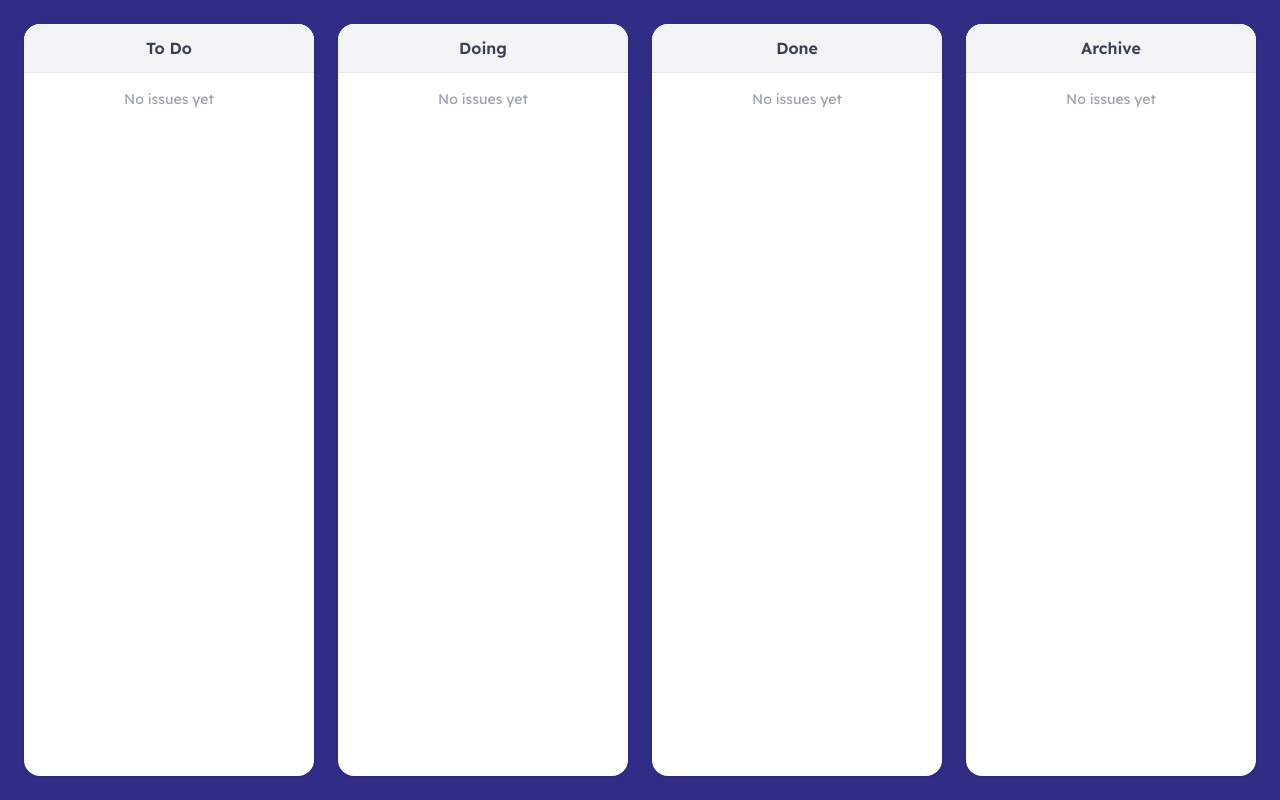
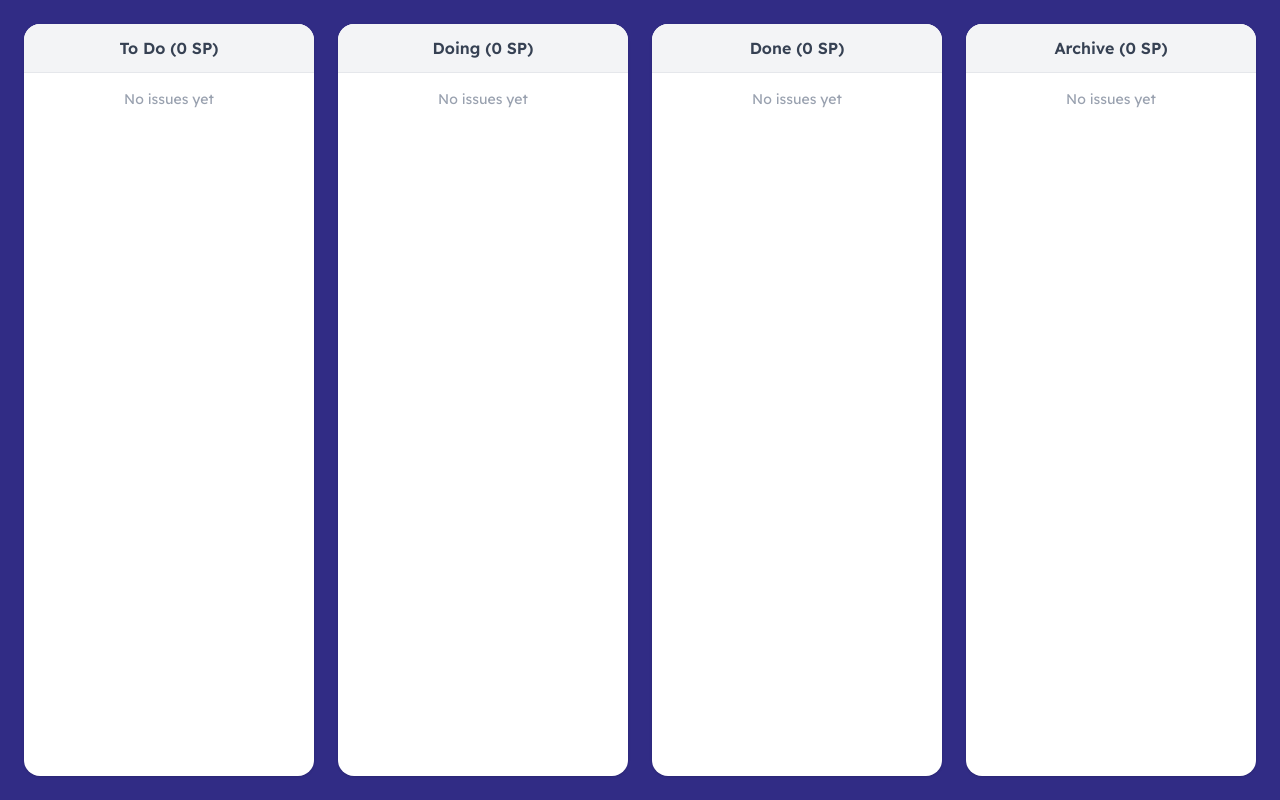
Before and after one commit to sidmuc21/kanban, a SvelteKit app: page / in a window 1280 px wide. Built offline with nearby package versions, Linux system fonts and the light colour scheme.

Commit message:
added components, stores

```diff
--- a/package.json
+++ b/package.json
@@ -20,6 +20,7 @@
 		"@tailwindcss/forms": "^0.5.10",
 		"@tailwindcss/typography": "^0.5.18",
 		"@tailwindcss/vite": "^4.1.13",
+		"@types/date-fns": "^2.5.3",
 		"@types/node": "^22",
 		"eslint": "^9.36.0",
 		"eslint-config-prettier": "^10.1.8",
@@ -31,5 +32,8 @@
 		"svelte": "^5.39.5",
 		"tailwindcss": "^4.1.13",
 		"vite": "^7.1.7"
+	},
+	"dependencies": {
+		"date-fns": "^4.1.0"
 	}
 }
--- /dev/null
+++ b/src/lib/components/IssueCard.svelte
@@ -0,0 +1,29 @@
+<script lang="ts">
+    import type { Issue } from "$lib/stores/boardStore";
+
+    export let issue: Issue;
+
+    // Format date to readable string
+    const formatDate = (dateStr: string) => {
+      const d = new Date(dateStr);
+      return d.toLocaleDateString(undefined, { year: 'numeric', month: 'short', day: 'numeric' });
+    };
+
+    const isOverdue = (dueStr: string) => {
+      return new Date() > new Date(dueStr);
+    };
+  </script>
+
+  <div class="bg-white p-3 rounded-xl shadow border border-gray-200">
+    <div class="flex justify-between items-center mb-1">
+      <h3 class="font-semibold text-gray-800">{issue.title}</h3>
+      <span class="text-sm font-medium text-gray-500">{issue.storyPoints} SP</span>
+    </div>
+    <p class="text-gray-600 text-sm mb-1">{issue.description}</p>
+    <p class="text-xs text-gray-400">
+      Due: {formatDate(issue.dueDate)}
+      {#if isOverdue(issue.dueDate)}
+        <span class="text-red-500 font-bold ml-2">⚠️ Overdue</span>
+      {/if}
+    </p>
+  </div>
--- /dev/null
+++ b/src/lib/components/Lane.svelte
@@ -0,0 +1,23 @@
+<script lang="ts">
+    import IssueCard from "./IssueCard.svelte";
+    import type { Issue } from "$lib/stores/boardStore";
+
+    export let name: string;
+    export let issues: Issue[] = [];
+    export let storyPoints: number = 0;
+  </script>
+
+  <section class="flex flex-col bg-white rounded-2xl shadow-sm overflow-hidden hover:shadow-md transition-shadow duration-200">
+    <header class="bg-gray-100 font-lex text-center py-3 font-semibold text-gray-700 border-b border-gray-200">
+      {name} ({storyPoints} SP)
+    </header>
+    <div class="flex-1 p-4 space-y-3 min-h-[100px]">
+      {#if issues.length === 0}
+        <p class="text-gray-400 text-sm text-center font-lex">No issues yet</p>
+      {:else}
+        {#each issues as issue (issue.id)}
+          <IssueCard {issue} />
+        {/each}
+      {/if}
+    </div>
+  </section>
--- /dev/null
+++ b/src/lib/stores/boardStore.ts
@@ -0,0 +1,38 @@
+import { writable, derived } from "svelte/store";
+
+export interface Issue {
+  id: string;
+  title: string;
+  description?: string;
+  creationDate: string;
+  dueDate: string;
+  storyPoints: number;
+  priority: "Low" | "Medium" | "High";
+}
+
+interface BoardData {
+  [lane: string]: Issue[];
+}
+
+const initialData: BoardData = {
+  "To Do": [],
+  "Doing": [],
+  "Done": [],
+  "Archive": []
+};
+
+export const board = writable<BoardData>(initialData);
+
+// Persist automatically
+board.subscribe(value => {
+  localStorage.setItem("kanbanData", JSON.stringify(value));
+});
+
+// Sum of story points per lane
+export const storyPointsSum = derived(board, $board => {
+  const sums: Record<string, number> = {};
+  for (const lane in $board) {
+    sums[lane] = $board[lane].reduce((acc, issue) => acc + issue.storyPoints, 0);
+  }
+  return sums;
+});
--- a/src/routes/+page.svelte
+++ b/src/routes/+page.svelte
@@ -1,16 +1,14 @@
-<script>
-    const lanes = ["To Do", "Doing", "Done", "Archive"];
+<script lang="ts">
+    import Lane from "$lib/components/Lane.svelte";
+    import { board, storyPointsSum } from "$lib/stores/boardStore";
   </script>
 
   <main class="min-h-screen bg-indigo-900 p-6 grid gap-6 sm:grid-cols-2 lg:grid-cols-4">
-    {#each lanes as lane}
-      <section class="flex flex-col bg-white rounded-2xl shadow-sm overflow-hidden">
-        <header class="bg-gray-100 font-lex text-center py-3 font-semibold text-gray-700 border-b border-gray-200">
-          {lane}
-        </header>
-        <div class="flex-1 p-4 space-y-3 min-h-[100px]">
-          <p class="text-gray-400 text-sm text-center font-lex">No issues yet</p>
-        </div>
-      </section>
+    {#each Object.keys($board) as lane}
+      <Lane
+        name={lane}
+        issues={$board[lane]}
+        storyPoints={$storyPointsSum[lane] ?? 0}
+      />
     {/each}
   </main>
```
Also changed, not shown: 1 other file (tests, documents, lock files or other folders).
